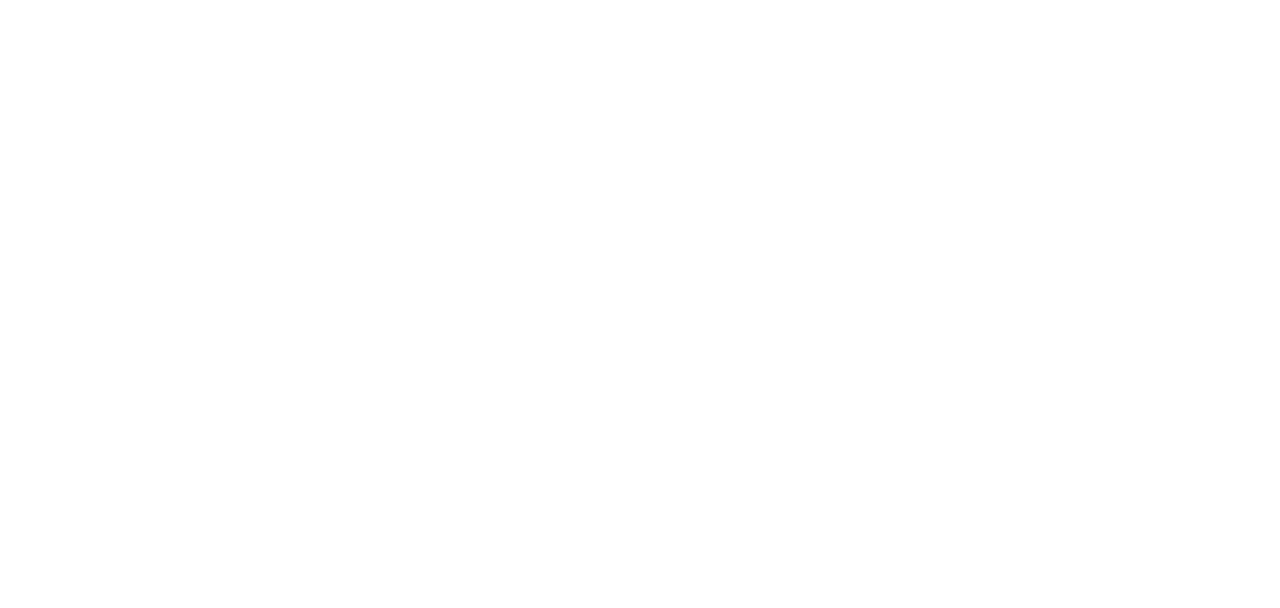
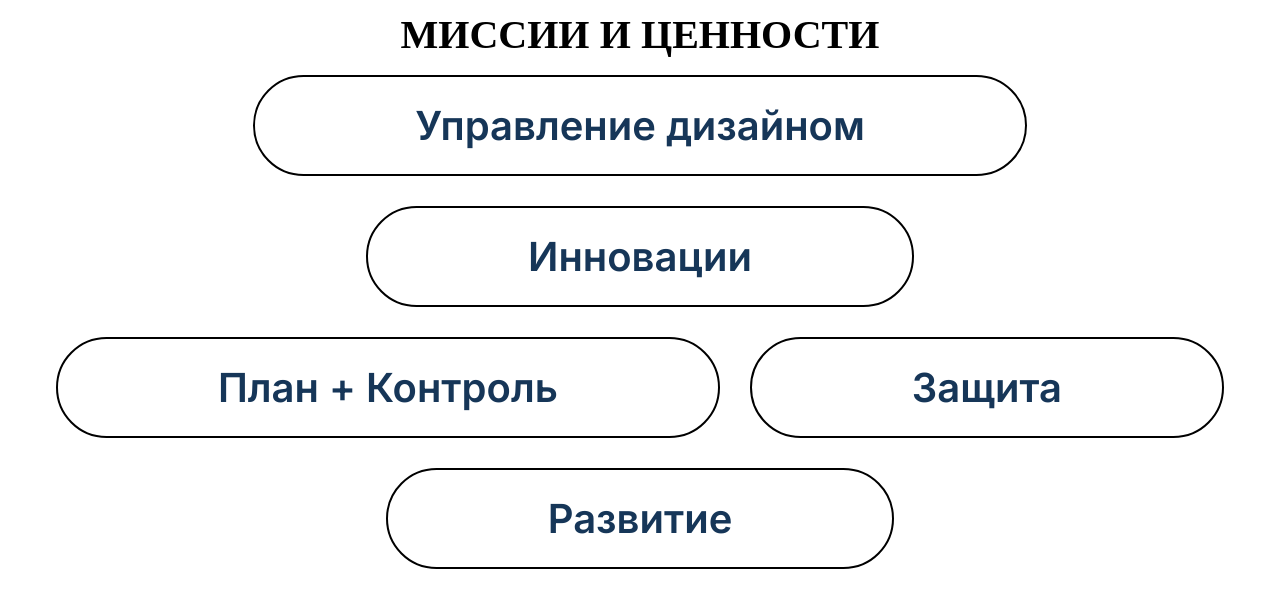
Before and after one commit to IDEALISPRO/IDEALIS, a React (Vite) app: page / in a window 1280 px wide. Shown: the top 608 px of the page. Built offline with nearby package versions, Linux system fonts and the light colour scheme.

Commit message:
did missions

```diff
--- /dev/null
+++ b/src/features/aboutIDEALISSections/missionsValues/TooltipButton.jsx
@@ -0,0 +1,25 @@
+import React, { useState } from 'react';
+import './tooltipButton.scss';
+
+
+export const TooltipButton = ({ text, tooltipText, discText }) => {
+    const [isHovered, setIsHovered] = useState(false);
+
+    return (
+        <div className="tooltip-container">
+            <button
+            onMouseEnter={() => setIsHovered(true)}
+            onMouseLeave={() => setIsHovered(false)}
+            >
+            {text}
+            {isHovered && (
+                <div className="tooltip-info">
+                    <h5 className='main-text'>{tooltipText}</h5>
+                    <p className='disc-text'>{discText}</p>
+                    <a className='link-text'>Узнать больше</a>
+                </div>
+            )}
+            </button>
+        </div>
+    );
+};
--- /dev/null
+++ b/src/features/aboutIDEALISSections/missionsValues/tooltipButton.scss
@@ -0,0 +1,48 @@
+.tooltip-container {
+    position: relative;
+    display: inline-block;
+    margin: 10px;
+
+    button {
+    position: relative;
+    padding: 24px 160px;
+    font-family: Inter;
+    font-weight: 600;
+    font-size: 40px;
+    border-radius: 60px;
+    background-color: white;
+    border: 2px solid black;
+    transition: .3s all;
+    color: #163658;
+    cursor: pointer;
+
+    &:hover {
+        background-color: #163659;
+        color: white;
+    }
+    }
+
+.tooltip-info {
+    width: 55%;
+    position: absolute;
+    transform: translateX(90%) translateY(-60%);
+    margin-top: 0px;
+    padding: 10px 60px;
+    background-color: white;
+    color: #163659;
+    border-radius: 20px;
+    z-index: 1000;
+    border: #163658 solid 1px;
+    transition: .3s all;
+
+    .main-text{
+        font-size: 15px;
+    }
+    .disc-text{
+        font-size: 10px;
+    }
+    .link-text{
+        font-size: 15px;
+    }
+}
+}
--- a/src/features/index.js
+++ b/src/features/index.js
@@ -0,0 +1 @@
+export { TooltipButton } from './aboutIDEALISSections/missionsValues/TooltipButton'
--- a/src/pages/homePage/HomePage.jsx
+++ b/src/pages/homePage/HomePage.jsx
@@ -1,8 +1,9 @@
+import { MissionsValues } from "../../widgets";
 
 export const HomePage = () => {
     return (
         <div>
-
+            <MissionsValues />
         </div>
     );
 }
--- /dev/null
+++ b/src/widgets/aboutIDEALISSections/missionsValues/MissionsValues.jsx
@@ -0,0 +1,45 @@
+import './missionsValues.scss';
+import { TooltipButton } from '../../../features';
+
+export const MissionsValues = () => {
+    return (
+        <section className='mv-container'>
+            <h2 className='mv-text'>МИССИИ И ЦЕННОСТИ</h2>
+            <div className='mv-lines'>
+                <div className="line">
+                    <TooltipButton
+                        text="Управление дизайном"
+                        tooltipText="ОТРАСЛЬ, СОЗРЕВШАЯ ДЛЯ ПЕРЕРЫВА"
+                        discText="Строительство - одна из наименее цифровизированых отраслей в мире. Наша цель: сократить разрыв между технологическим уровнем отрасли и её потенциалом."
+                    />
+                </div>
+                <div className="line">
+                    <TooltipButton
+                        text="Инновации"
+                        tooltipText="ОТРАСЛЬ, СОЗРЕВШАЯ ДЛЯ ПЕРЕРЫВА"
+                        discText="Строительство - одна из наименее цифровизированых отраслей в мире. Наша цель: сократить разрыв между технологическим уровнем отрасли и её потенциалом."
+                    />
+                </div>
+                <div className="third-line line">
+                    <TooltipButton
+                        text="План + Контроль"
+                        tooltipText="ОТРАСЛЬ, СОЗРЕВШАЯ ДЛЯ ПЕРЕРЫВА"
+                        discText="Строительство - одна из наименее цифровизированых отраслей в мире. Наша цель: сократить разрыв между технологическим уровнем отрасли и её потенциалом."
+                    />
+                    <TooltipButton
+                        text="Защита"
+                        tooltipText="ОТРАСЛЬ, СОЗРЕВШАЯ ДЛЯ ПЕРЕРЫВА"
+                        discText="Строительство - одна из наименее цифровизированых отраслей в мире. Наша цель: сократить разрыв между технологическим уровнем отрасли и её потенциалом."
+                    />
+                </div>
+                <div className="line">
+                    <TooltipButton
+                        text="Развитие"
+                        tooltipText="ОТРАСЛЬ, СОЗРЕВШАЯ ДЛЯ ПЕРЕРЫВА"
+                        discText="Строительство - одна из наименее цифровизированых отраслей в мире. Наша цель: сократить разрыв между технологическим уровнем отрасли и её потенциалом."
+                    />
+                </div>
+            </div>
+        </section>
+    );
+};
--- /dev/null
+++ b/src/widgets/aboutIDEALISSections/missionsValues/missionsValues.scss
@@ -0,0 +1,29 @@
+@import url('https://fonts.googleapis.com/css2?family=Barlow:ital,wght@0,100;0,200;0,300;0,400;0,500;0,600;0,700;0,800;0,900;1,100;1,200;1,300;1,400;1,500;1,600;1,700;1,800;1,900&family=Fraunces:ital,opsz,wght@0,9..144,100..900;1,9..144,100..900&family=Oswald:wght@200..700&family=Roboto:ital,wght@0,100..900;1,100..900&display=swap');
+
+.mv-container{
+    display: flex;
+    align-items: center;
+    flex-direction: column;
+
+
+    .mv-text{
+        font-family: Oswald;
+        font-size: 40px;
+    }
+
+    .mv-lines{
+        display: flex;
+        align-items: center;
+        flex-direction: column;
+
+        .line{
+            margin: 5px;
+        }
+
+
+        .third-line{
+            display: flex;
+            gap: 10px;
+        }
+    }
+}
--- a/src/widgets/index.js
+++ b/src/widgets/index.js
@@ -0,0 +1 @@
+export { MissionsValues } from './aboutIDEALISSections/missionsValues/MissionsValues'
```
Also changed, not shown: 1 other file (tests, documents, lock files or other folders).
